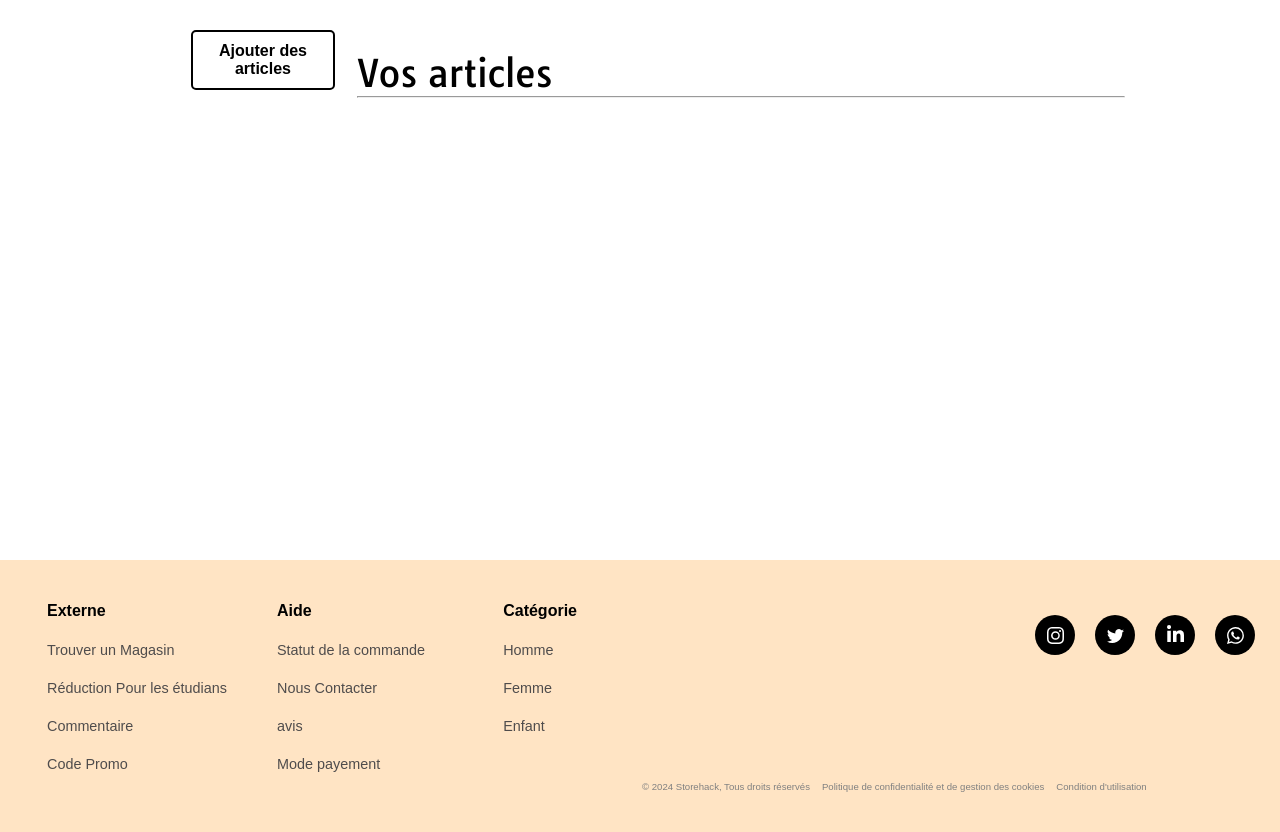
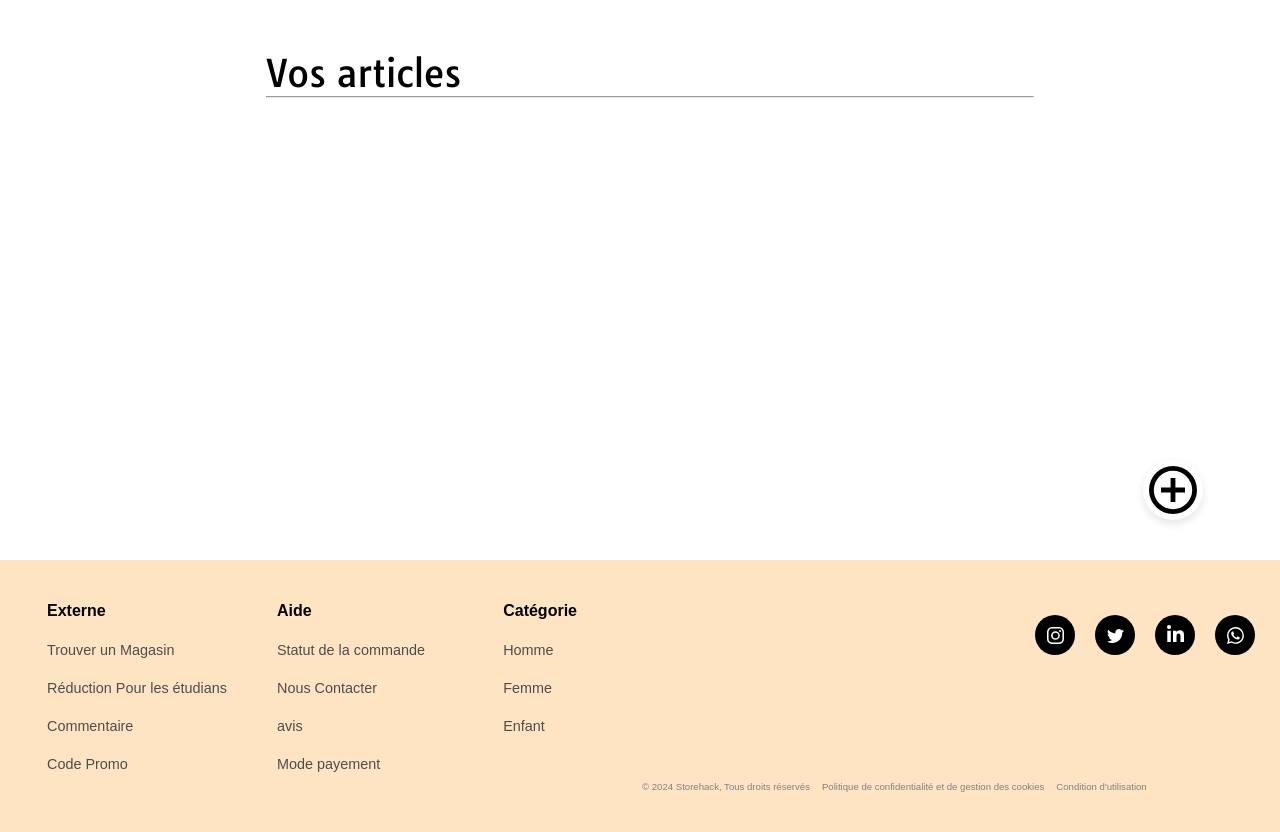
Before and after one commit to Baptiste4321/e-commerce, a PHP site: page /article_en_vente.php in a window 1280 px wide. Shown: the part 80-912 px from the top of the page. Run offline with PHP 8.4, Linux system fonts and the light colour scheme; the visitor is signed in with stand-in values (Sample User, id 1); data that the repository does not hold is empty.

Commit message:
ajout du bouton plus et réglage du problème d'affichage des images article_en_vente

```diff
--- a/article_en_vente.php
+++ b/article_en_vente.php
@@ -57,16 +57,15 @@ include "includes/header.php";
 
 <main>
     <section id="content-hist">
-        <a href="ajouter.php">
-            <div class="button-hist">
-                <p><i class="fas fa-add"></i> Ajouter des articles</p>
-            </div>
-        </a>
         <div id="liste-hist">
             <div id="text-hist">
                 <p style="font-size: 2.3rem;">Vos articles</p>
                 <hr>
             </div>
+            <a href="ajouter.php" class="button-hist">
+                <svg xmlns="http://www.w3.org/2000/svg" width="48" height="48" viewBox="0 0 20 20"><path fill="black" d="M11 9h4v2h-4v4H9v-4H5V9h4V5h2zm-1 11a10 10 0 1 1 0-20a10 10 0 0 1 0 20m0-2a8 8 0 1 0 0-16a8 8 0 0 0 0 16"/></svg>
+            </a>
+
             <p id="Séléction"></p>
 
             <?php
@@ -77,7 +76,7 @@ include "includes/header.php";
             $stmt->execute();
 
             while ($row = $stmt->fetch(PDO::FETCH_ASSOC)) {
-                $imagePath = "image/image/" . $row["ID_produit"] . ".jpg";
+                $imagePath = "image/image/" . $row["ID_produit"] . "/0.jpg";
                 ?>
 
                 <!-- Affichage des produits ajoutés par l'admin -->
@@ -122,5 +121,7 @@ include "includes/footer.php";
 ?>
 <script src="javascript/nav-bar.js"></script>
 <script src="javascript/carroussel.js"></script>
+<script src="javascript/article_en_vente.js"></script>
+
 </body>
 </html>
--- a/css/utilisateur.css
+++ b/css/utilisateur.css
@@ -67,18 +67,24 @@
 
         /* Styles pour le bouton de soumission */
         .button-hist {
-            width: 60%;
-            margin: 0 0 5% 20%;
-            padding: 10px 15px;
-            background-color: white;
-            color: black;
-            border: 2px solid black;
-            border-radius: 5px;
-            font-size: 16px;
-            text-align: center;
-            font-weight: bold;
+            width: 60px;
+            height: 60px;
+            border-radius: 50%;
+            border-color: black;
+            background-color: white; /* Couleur blanche */
+            color: black; /* Couleur du texte */
+            display: flex;
+            font-size: 18px; /* Taille de police plus grande */
+            font-weight: bold; /* Police en gras */
+            box-shadow: 0 4px 8px rgba(0, 0, 0, 0.1); /* Ombre subtile */
+            justify-content: center;
+            align-items: center;
+            text-decoration: none;
+            position: fixed; /* Position fixe pour rester visible lors du défilement */
+            bottom: 25%; /* Distance de 20 pixels depuis le bas */
+            right: 6%; /* Distance de 20 pixels depuis la droite */
+            z-index: 1;
             cursor: pointer;
-            transition: background-color 0.3s, border-color 0.3s, color 0.3s;
         }
 
         .button-hist a{
@@ -87,8 +93,9 @@
         }
 
         .button-hist:hover {
-            background-color: #f0f0f0;
+            background-color: grey;
         }
+
 
         #content-hist{
             background-color: rgb(255, 255, 255);
--- a/index.php
+++ b/index.php
@@ -136,7 +136,7 @@ include "includes/header.php"
             $mot_recherche = 'homme';
 
             // Préparer la requête SQL pour récupérer les produits correspondant au mot de recherche
-            $sql = "SELECT ID_produit, Nom, Description, Prix FROM Produit WHERE sexe LIKE :mot_recherche OR Description LIKE :mot_recherche";
+            $sql = "SELECT ID_produit, Nom, Description, Prix FROM Produit WHERE sexe LIKE :mot_recherche OR Description LIKE :mot_recherche LIMIT 10";
 
             // Préparer la requête SQL
             $stmt = $pdo->prepare($sql);
--- /dev/null
+++ b/javascript/article_en_vente.js
@@ -0,0 +1,21 @@
+const button = document.querySelector('.button-hist'); // select the button using its class
+const footer = document.querySelector('.footer'); // select the footer using its class
+
+function adjustButtonPosition() {
+    const buttonRect = button.getBoundingClientRect();
+    const footerRect = footer.getBoundingClientRect();
+
+    // check if the button is overlapping with the footer
+    if (buttonRect.bottom >= footerRect.top) {
+        // calculate the new position of the button
+        const newTop = footerRect.top - buttonRect.height - 10; // subtract the height of the button and add some padding
+
+        // update the CSS properties of the button
+        button.style.marginBottom = `${newTop}px`;
+        button.style.position = 'fixed';
+    }
+}
+
+// call the function initially and on window resize
+adjustButtonPosition();
+window.addEventListener('resize', adjustButtonPosition);
--- a/panier.php
+++ b/panier.php
@@ -488,7 +488,7 @@ $_SESSION["totalPrix"] = $totalPrix;
             $mot_recherche = 'femme';
 
             // Préparer la requête SQL pour récupérer les produits correspondant au mot de recherche
-            $sql = "SELECT ID_produit, Nom, Description, Prix FROM Produit WHERE sexe LIKE :mot_recherche OR Description LIKE :mot_recherche";
+            $sql = "SELECT ID_produit, Nom, Description, Prix FROM Produit WHERE sexe LIKE :mot_recherche OR Description LIKE :mot_recherche LIMIT 10";
 
             // Préparer la requête SQL
             $stmt = $pdo->prepare($sql);
```
